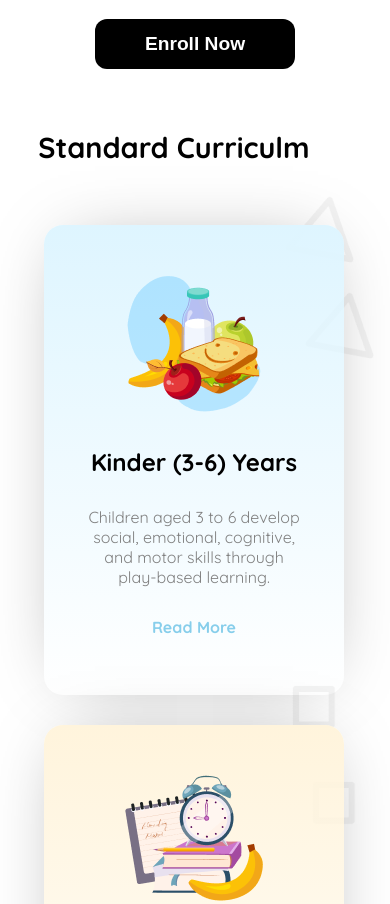
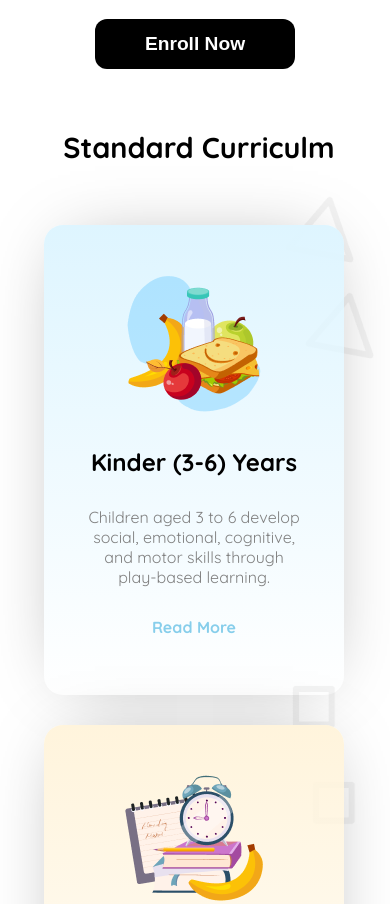
Before and after one commit to shuvoredsky/B11-Assignment-2, a plain HTML site: page index.html in a window 390 px wide. Shown: the part 800-1704 px from the top of the page. Drawn offline with Linux system fonts and the light colour scheme.

Commit message:
section and button update for responsive

```diff
--- a/css/style.css
+++ b/css/style.css
@@ -258,6 +258,7 @@ padding-top: 50px;
   color: white;
   margin: 70px auto;
   cursor: pointer;
+  border-radius: 16px;
 }
 .story-last-btn{
   text-align: center;
@@ -436,6 +437,10 @@ padding-top: 50px;
 .curriculam-item{
   width: 300px;
 }
+.standard-curriculam{
+  text-align: center;
+  margin-left: 50px;
+}
 .slide-option{
     display: none;
 }
--- a/index.html
+++ b/index.html
@@ -63,7 +63,7 @@
     <main>
         <!-- curriculam start here -->
         <section class="curriculum main-section">
-            <h1 class="section-title">Standard Curriculm</h1>
+            <h1 class="section-title standard-curriculam">Standard Curriculm</h1>
             <div class="curriculam-items main-section">
                 <div class="curriculam-item">
                     <img src="assets/kinder.png" alt="" class="curriculam-img">
```
